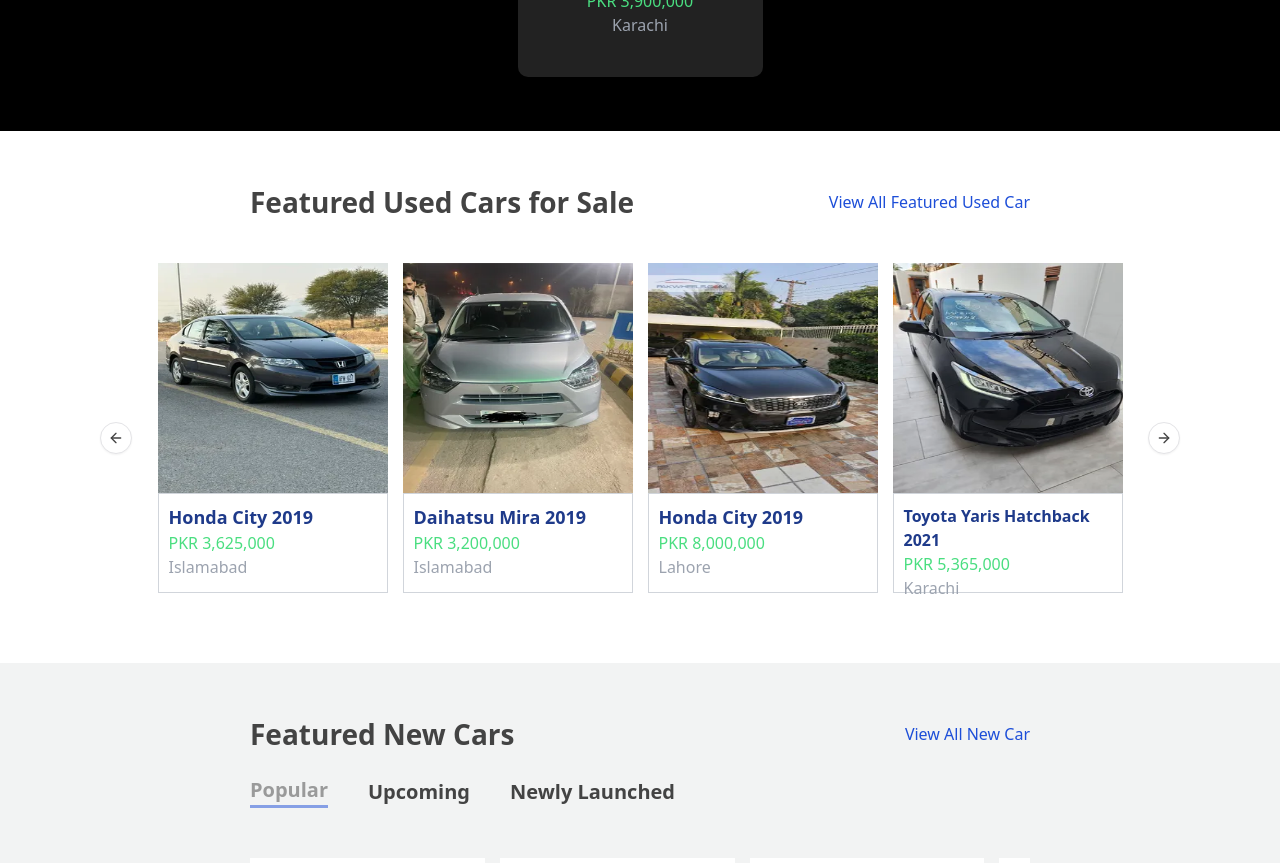
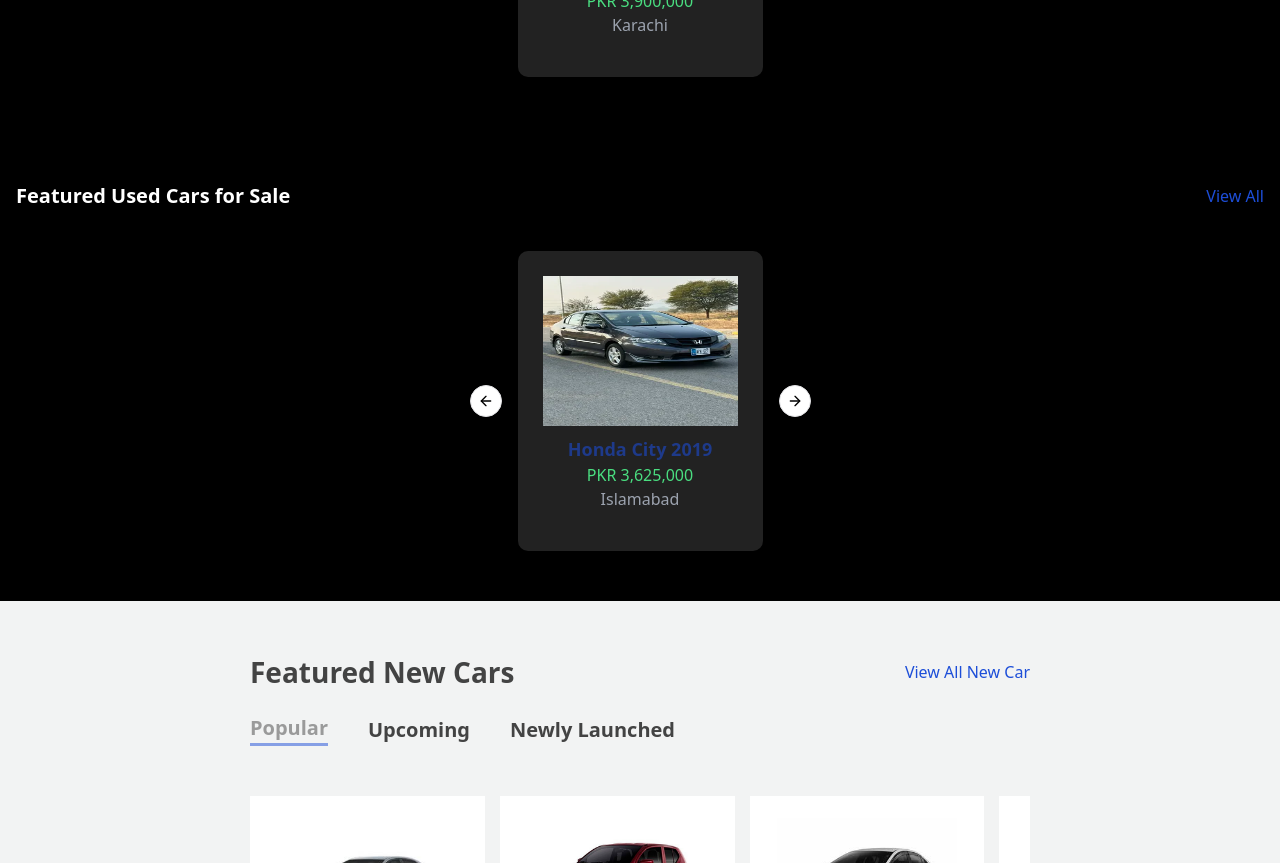
Before and after one commit to shariq001/q2-assignments, a Next.js app in the folder 10-assignment/: page / in a window 1280 px wide. Shown: the part 2040-2903 px from the top of the page. Built offline with nearby package versions, Linux system fonts and the light colour scheme; grey boxes are pictures that could not be loaded.

Commit message:
10-assignment

```diff
--- a/10-assignment/app/page.tsx
+++ b/10-assignment/app/page.tsx
@@ -918,12 +918,12 @@ const Home = () => {
                 </div>
             </CarouselItem>
             <CarouselItem >
-              {/* 1 */}
+              {/* 4 */}
               <div className='flex flex-col text-center justify-center items-center bg-[#222222] p-[25px] text-white rounded-[10px]'>
-                <Image src='/images/honda-brv-2018.webp' width={200} height={150} alt='Managed 1' />
+                  <Image src='/images/mitsubishi-wagon-2022.webp' width={230} height={150} alt='Managed 1' />
                   <div className='w-[230px] h-[100px] p-[10px] '>
-                  <Link href='' className='text-blue-900 text-[18px] font-semibold'>Honda BR-V 2018</Link>
-                  <p className='text-green-400'>PKR 3,900,000</p>
+                    <Link href='' className='text-blue-900 text-[16px] font-semibold'>Mitsubishi Ek Wagon 2022</Link>
+                    <p className='text-green-400'>PKR 3,550,000</p>
                     <p className='text-gray-400'>Karachi</p>
                   </div>
                 </div>
@@ -931,88 +931,89 @@ const Home = () => {
             <CarouselItem >
               {/* 1 */}
               <div className='flex flex-col text-center justify-center items-center bg-[#222222] p-[25px] text-white rounded-[10px]'>
-                <Image src='/images/honda-brv-2018.webp' width={200} height={150} alt='Managed 1' />
+                <Image src='/images/diahatsu-mira-2021.webp' width={230} height={150} alt='Managed 5' />
+                <div className='w-[230px] h-[100px]  p-[10px] '>
+                  <Link href='' className='text-blue-900 text-[18px] font-semibold'>Daihatsu Mira 2021</Link>
+                  <p className='text-green-400'>PKR 3,700,000</p>
+                  <p className='text-gray-400'>Lahore</p>
+                </div>
+              </div>
+            </CarouselItem>
+            <CarouselItem >
+              {/* 2 */}
+              <div className='flex flex-col text-center justify-center items-center bg-[#222222] p-[25px] text-white rounded-[10px]'>
+                <Image src='/images/toyota-prius-2011.webp' width={230} height={150} alt='Managed 6' />
+                <div className='w-[230px] h-[100px] p-[10px]'>
+                  <Link href='' className='text-blue-900 text-[16px] font-semibold'>Mercedes Benz E Class 2009</Link>
+                  <p className='text-green-400'>PKR 4,000,000</p>
+                  <p className='text-gray-400'>Lahore</p>
+                </div>
+              </div>
+            </CarouselItem>
+            <CarouselItem >
+              {/* 3 */}
+            <div className='flex flex-col text-center justify-center items-center bg-[#222222] p-[25px] text-white rounded-[10px]'>
+                <Image src='/images/suzuki-wagon-2015.webp' width={230} height={150} alt='Managed 7' />
                 <div className='w-[230px] h-[100px] p-[10px] '>
-                  <Link href='' className='text-blue-900 text-[18px] font-semibold'>Honda BR-V 2018</Link>
-                  <p className='text-green-400'>PKR 3,900,000</p>
-                  <p className='text-gray-400'>Karachi</p>
+                  <Link href='' className='text-blue-900 text-[18px] font-semibold'>Suzuki Wagon R 2015</Link>
+                  <p className='text-green-400'>PKR 2,800,000</p>
+                  <p className='text-gray-400'>Islamabad</p>
                 </div>
               </div>
             </CarouselItem>
             <CarouselItem >
-              {/* 1 */}
+              {/* 4 */}
               <div className='flex flex-col text-center justify-center items-center bg-[#222222] p-[25px] text-white rounded-[10px]'>
-                <Image src='/images/honda-brv-2018.webp' width={200} height={150} alt='Managed 1' />
+                <Image src='/images/hyndai-elantra-2022.webp' width={230} height={150} alt='Managed 8' />
                 <div className='w-[230px] h-[100px] p-[10px] '>
-                  <Link href='' className='text-blue-900 text-[18px] font-semibold'>Honda BR-V 2018</Link>
-                  <p className='text-green-400'>PKR 3,900,000</p>
-                  <p className='text-gray-400'>Karachi</p>
+                  <Link href='' className='text-blue-900 text-[16px] font-semibold'>Hyundai Elantra 2022</Link>
+                  <p className='text-green-400'>PKR 5,900,000</p>
+                  <p className='text-gray-400'>Lahore</p>
                 </div>
               </div>
             </CarouselItem>
             <CarouselItem >
               {/* 1 */}
               <div className='flex flex-col text-center justify-center items-center bg-[#222222] p-[25px] text-white rounded-[10px]'>
-                <Image src='/images/honda-brv-2018.webp' width={200} height={150} alt='Managed 1' />
-                <div className='w-[230px] h-[100px] p-[10px] '>
-                  <Link href='' className='text-blue-900 text-[18px] font-semibold'>Honda BR-V 2018</Link>
-                  <p className='text-green-400'>PKR 3,900,000</p>
-                  <p className='text-gray-400'>Karachi</p>
+                <Image src='/images/honda-civic-2015.webp' width={230} height={150} alt='Managed 9' />
+                <div className='w-[230px] h-[100px]  p-[10px] '>
+                  <Link href='' className='text-blue-900 text-[18px] font-semibold'>Honda Civic 2015</Link>
+                  <p className='text-green-400'>PKR 3,400,000</p>
+                  <p className='text-gray-400'>Lahore</p>
                 </div>
               </div>
             </CarouselItem>
             <CarouselItem >
-              {/* 1 */}
+              {/* 2 */}
               <div className='flex flex-col text-center justify-center items-center bg-[#222222] p-[25px] text-white rounded-[10px]'>
-                <Image src='/images/honda-brv-2018.webp' width={200} height={150} alt='Managed 1' />
-                <div className='w-[230px] h-[100px] p-[10px] '>
-                  <Link href='' className='text-blue-900 text-[18px] font-semibold'>Honda BR-V 2018</Link>
-                  <p className='text-green-400'>PKR 3,900,000</p>
-                  <p className='text-gray-400'>Karachi</p>
-                </div>
-              </div>
+                <Image src='/images/honda-civic-2001.webp' width={230} height={150} alt='Managed 10' />
+                <div className='w-[230px] h-[100px]  p-[10px] '>
+                  <Link href='' className='text-blue-900 text-[16px] font-semibold'>Mercedes Benz E Class 2009</Link>
+                  <p className='text-green-400'>PKR 1,300,000</p>
+                  <p className='text-gray-400'>Lahore</p>
+                </div>
+              </div>
+
             </CarouselItem>
             <CarouselItem >
-              {/* 1 */}
+              {/* 3 */}
               <div className='flex flex-col text-center justify-center items-center bg-[#222222] p-[25px] text-white rounded-[10px]'>
-                <Image src='/images/honda-brv-2018.webp' width={200} height={150} alt='Managed 1' />
-                <div className='w-[230px] h-[100px] p-[10px] '>
-                  <Link href='' className='text-blue-900 text-[18px] font-semibold'>Honda BR-V 2018</Link>
-                  <p className='text-green-400'>PKR 3,900,000</p>
-                  <p className='text-gray-400'>Karachi</p>
+                <Image src='/images/honda-civic-2015-2.webp' width={230} height={150} alt='Managed 11' />
+                <div className='w-[230px] h-[100px]  p-[10px] '>
+                  <Link href='' className='text-blue-900 text-[18px] font-semibold'>Honda Civic 2015</Link>
+                  <p className='text-green-400'>PKR 3,450,000</p>
+                  <p className='text-gray-400'>Lahore</p>
                 </div>
               </div>
             </CarouselItem>
             <CarouselItem >
-              {/* 1 */}
+              {/* 4 */}
               <div className='flex flex-col text-center justify-center items-center bg-[#222222] p-[25px] text-white rounded-[10px]'>
-                <Image src='/images/honda-brv-2018.webp' width={200} height={150} alt='Managed 1' />
-                <div className='w-[230px] h-[100px] p-[10px] '>
-                  <Link href='' className='text-blue-900 text-[18px] font-semibold'>Honda BR-V 2018</Link>
-                  <p className='text-green-400'>PKR 3,900,000</p>
-                  <p className='text-gray-400'>Karachi</p>
-                </div>
-              </div>
-            </CarouselItem>
-            <CarouselItem >
-              {/* 1 */}
-              <div className='flex flex-col text-center justify-center items-center bg-[#222222] p-[25px] text-white rounded-[10px]'>
-                <Image src='/images/honda-brv-2018.webp' width={200} height={150} alt='Managed 1' />
-                <div className='w-[230px] h-[100px] p-[10px] '>
-                  <Link href='' className='text-blue-900 text-[18px] font-semibold'>Honda BR-V 2018</Link>
-                  <p className='text-green-400'>PKR 3,900,000</p>
-                  <p className='text-gray-400'>Karachi</p>
-                </div>
-              </div>
-            </CarouselItem>
-            <CarouselItem >
-              {/* 1 */}
-              <div className='flex flex-col text-center justify-center items-center bg-[#222222] p-[25px] text-white rounded-[10px]'>
-                <Image src='/images/honda-brv-2018.webp' width={200} height={150} alt='Managed 1' />
-                <div className='w-[230px] h-[100px] p-[10px] '>
-                  <Link href='' className='text-blue-900 text-[18px] font-semibold'>Honda BR-V 2018</Link>
-                  <p className='text-green-400'>PKR 3,900,000</p>
-                  <p className='text-gray-400'>Karachi</p>
+                <Image src='/images/suzuki-cultus-2021.webp' width={230} height={150} alt='Managed 12' />
+                <div className='w-[230px] h-[100px] p-[10px]'>
+                  <Link href='' className='text-blue-900 text-[16px] font-semibold'>Suzuki Cultus 2021</Link>
+                  <p className='text-green-400'>PKR 2,950,000</p>
+                  <p className='text-gray-400'>Lahore</p>
                 </div>
               </div>
             </CarouselItem>
@@ -1027,13 +1028,13 @@ const Home = () => {
       </div>
 
       {/* Section 6 */}
-      <div className='px-[250px] py-[50px] text-[#434343] flex flex-col items-center'>
+      <div className='xl:px-[250px] sm:px-[16px] py-[50px] xl:text-[#434343] sm:bg-black sm:text-white flex flex-col items-center'>
         <div className='flex justify-between items-center w-full mb-[40px]'>
-          <h1 className='text-[28px] text-[#434343] font-semibold'>Featured Used Cars for Sale</h1>
-          <Link href='' className='text-blue-700 hover:underline'>View All Featured Used Car</Link>
-        </div>
-
-        <Carousel opts={{align: "start",loop: true,}}>
+          <h1 className='xl:text-[28px] sm:text-[20px] xl:text-[#434343] font-semibold'>Featured Used Cars for Sale</h1>
+          <Link href='' className='text-blue-700 hover:underline '>View All <span className='xl:block sm:hidden'>Featured Used Car</span></Link>
+        </div>
+
+        <Carousel opts={{align: "start",loop: true,}} className='xl:block sm:hidden'>
           <CarouselContent className='h-[350px] w-[1000px]'>
             <CarouselItem>
               <div className='flex justify-center items-center gap-[15px]'>
@@ -1223,6 +1224,147 @@ const Home = () => {
 
               </div>
             </CarouselItem>
+          </CarouselContent>
+          <CarouselPrevious />
+          <CarouselNext />
+        </Carousel>
+
+        <Carousel opts={{align: "start",loop: true,}} className='w-[245px] ml-[50px] mr-[50px] sm:block xl:hidden text-black'>
+          <CarouselContent className=' h-[300px]'>
+            <CarouselItem >
+              {/* 1 */}
+              <div className='flex flex-col text-center justify-center items-center bg-[#222222] p-[25px] text-white rounded-[10px]'>
+                  <Image src='/images/honda-city-2019.webp' width={230} height={150} alt='Featured 1' className='xl:w-[230px] xl:h-[150px] sm:w-[200px] sm:h-[150px]'/>
+                  <div className='w-[230px] h-[100px]  p-[10px] '>
+                    <Link href='' className='text-blue-900 text-[18px] font-semibold'>Honda City 2019</Link>
+                    <p className='text-green-400'>PKR 3,625,000</p>
+                    <p className='text-gray-400'>Islamabad</p>
+                  </div>
+                </div>
+            </CarouselItem>
+            <CarouselItem >
+              {/* 2 */}
+              <div className='flex flex-col text-center justify-center items-center bg-[#222222] p-[25px] text-white rounded-[10px]'>
+              <Image src='/images/daihatsu-mira-2019.webp' width={230} height={150} alt='Featured 1' className='xl:w-[230px] xl:h-[150px] sm:w-[200px] sm:h-[150px]'/>
+                  <div className='w-[230px] h-[100px] p-[10px] '>
+                    <Link href='' className='text-blue-900 text-[18px] font-semibold'>Daihatsu Mira 2019</Link>
+                    <p className='text-green-400'>PKR 3,200,000</p>
+                    <p className='text-gray-400'>Islamabad</p>
+                  </div>
+                </div>
+            </CarouselItem>
+            <CarouselItem >
+              {/* 3 */}
+              <div className='flex flex-col text-center justify-center items-center bg-[#222222] p-[25px] text-white rounded-[10px]'>
+                <Image src='/images/kia-sorento-2022.webp' width={230} height={150} alt='Featured 1' className='xl:w-[230px] xl:h-[150px] sm:w-[200px] sm:h-[150px]'/>
+                  <div className='w-[230px] h-[100px] p-[10px] '>
+                    <Link href='' className='text-blue-900 text-[18px] font-semibold'>Honda City 2019</Link>
+                    <p className='text-green-400'>PKR 8,000,000</p>
+                    <p className='text-gray-400'>Lahore</p>
+                  </div>
+                </div>
+            </CarouselItem>
+            <CarouselItem >
+              {/* 4 */}
+              <div className='flex flex-col text-center justify-center items-center bg-[#222222] p-[25px] text-white rounded-[10px]'>
+                <Image src='/images/toyota-yaris-2021.webp' width={230} height={150} alt='Featured 1' className='xl:w-[230px] xl:h-[150px] sm:w-[200px] sm:h-[150px]'/>
+                  <div className='w-[230px] h-[100px] p-[10px] '>
+                    <Link href='' className='text-blue-900 text-[16px] font-semibold'>Toyota Yaris Hatchback 2021</Link>
+                    <p className='text-green-400'>PKR 5,365,000</p>
+                    <p className='text-gray-400'>Karachi</p>
+                  </div>
+                </div>
+            </CarouselItem>
+            <CarouselItem >
+              {/* 1 */}
+              <div className='flex flex-col text-center justify-center items-center bg-[#222222] p-[25px] text-white rounded-[10px]'>
+                <Image src='/images/honda-civic-2021.webp' width={230} height={150} alt='Featured 1' className='xl:w-[230px] xl:h-[150px] sm:w-[200px] sm:h-[150px]'/>
+                  <div className='w-[230px] h-[100px] p-[10px] '>
+                    <Link href='' className='text-blue-900 text-[18px] font-semibold'>Honda Civic 2021</Link>
+                    <p className='text-green-400'>PKR 6,690,000</p>
+                    <p className='text-gray-400'>Lahore</p>
+                  </div>
+              </div>
+            </CarouselItem>
+            <CarouselItem >
+              {/* 2 */}
+              <div className='flex flex-col text-center justify-center items-center bg-[#222222] p-[25px] text-white rounded-[10px]'>
+                <Image src='/images/suzuki-alto-2019.webp' width={230} height={150} alt='Featured 1' className='xl:w-[230px] xl:h-[150px] sm:w-[200px] sm:h-[150px]'/>
+                  <div className='w-[230px] h-[100px]  p-[10px] '>
+                    <Link href='' className='text-blue-900 text-[18px] font-semibold'>Suzuki Alto 2019</Link>
+                    <p className='text-green-400'>PKR 2,995,000</p>
+                    <p className='text-gray-400'>Islamabad</p>
+                  </div>
+              </div>
+            </CarouselItem>
+            <CarouselItem >
+              {/* 3 */}
+            <div className='flex flex-col text-center justify-center items-center bg-[#222222] p-[25px] text-white rounded-[10px]'>
+                <Image src='/images/suzuki-wagon-2015.webp' width={230} height={150} alt='Managed 7' />
+                <div className='w-[230px] h-[100px] p-[10px] '>
+                  <Link href='' className='text-blue-900 text-[18px] font-semibold'>Suzuki Wagon R 2015</Link>
+                  <p className='text-green-400'>PKR 2,800,000</p>
+                  <p className='text-gray-400'>Islamabad</p>
+                </div>
+              </div>
+            </CarouselItem>
+            <CarouselItem >
+              {/* 4 */}
+              <div className='flex flex-col text-center justify-center items-center bg-[#222222] p-[25px] text-white rounded-[10px]'>
+                <Image src='/images/hyndai-elantra-2022.webp' width={230} height={150} alt='Managed 8' />
+                <div className='w-[230px] h-[100px] p-[10px] '>
+                  <Link href='' className='text-blue-900 text-[16px] font-semibold'>Hyundai Elantra 2022</Link>
+                  <p className='text-green-400'>PKR 5,900,000</p>
+                  <p className='text-gray-400'>Lahore</p>
+                </div>
+              </div>
+            </CarouselItem>
+            <CarouselItem >
+              {/* 1 */}
+              <div className='flex flex-col text-center justify-center items-center bg-[#222222] p-[25px] text-white rounded-[10px]'>
+                <Image src='/images/honda-civic-2015.webp' width={230} height={150} alt='Managed 9' />
+                <div className='w-[230px] h-[100px]  p-[10px] '>
+                  <Link href='' className='text-blue-900 text-[18px] font-semibold'>Honda Civic 2015</Link>
+                  <p className='text-green-400'>PKR 3,400,000</p>
+                  <p className='text-gray-400'>Lahore</p>
+                </div>
+              </div>
+            </CarouselItem>
+            <CarouselItem >
+              {/* 2 */}
+              <div className='flex flex-col text-center justify-center items-center bg-[#222222] p-[25px] text-white rounded-[10px]'>
+                <Image src='/images/honda-civic-2001.webp' width={230} height={150} alt='Managed 10' />
+                <div className='w-[230px] h-[100px]  p-[10px] '>
+                  <Link href='' className='text-blue-900 text-[16px] font-semibold'>Mercedes Benz E Class 2009</Link>
+                  <p className='text-green-400'>PKR 1,300,000</p>
+                  <p className='text-gray-400'>Lahore</p>
+                </div>
+              </div>
+
+            </CarouselItem>
+            <CarouselItem >
+              {/* 3 */}
+              <div className='flex flex-col text-center justify-center items-center bg-[#222222] p-[25px] text-white rounded-[10px]'>
+                <Image src='/images/honda-civic-2015-2.webp' width={230} height={150} alt='Managed 11' />
+                <div className='w-[230px] h-[100px]  p-[10px] '>
+                  <Link href='' className='text-blue-900 text-[18px] font-semibold'>Honda Civic 2015</Link>
+                  <p className='text-green-400'>PKR 3,450,000</p>
+                  <p className='text-gray-400'>Lahore</p>
+                </div>
+              </div>
+            </CarouselItem>
+            <CarouselItem >
+              {/* 4 */}
+              <div className='flex flex-col text-center justify-center items-center bg-[#222222] p-[25px] text-white rounded-[10px]'>
+                <Image src='/images/suzuki-cultus-2021.webp' width={230} height={150} alt='Managed 12' />
+                <div className='w-[230px] h-[100px] p-[10px]'>
+                  <Link href='' className='text-blue-900 text-[16px] font-semibold'>Suzuki Cultus 2021</Link>
+                  <p className='text-green-400'>PKR 2,950,000</p>
+                  <p className='text-gray-400'>Lahore</p>
+                </div>
+              </div>
+            </CarouselItem>
+
           </CarouselContent>
           <CarouselPrevious />
           <CarouselNext />
```
Lines whose indentation alone changed are shown as unchanged.
